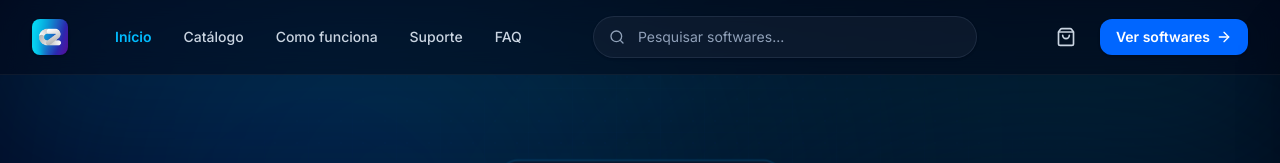
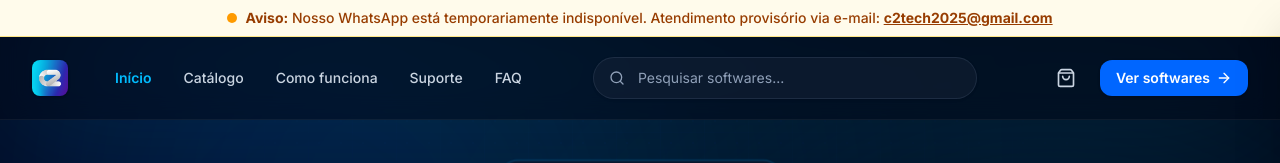
Before and after one commit to PoterH/C2Shop, a React (Vite) app: page / in a window 1280 px wide. Shown: the top 163 px of the page. Built offline with nearby package versions, Linux system fonts and the light colour scheme; grey boxes are pictures that could not be loaded.

Commit message:
Add files via upload

```diff
--- a/src/components/Header.tsx
+++ b/src/components/Header.tsx
@@ -65,15 +65,24 @@ export const Header: React.FC = () => {
 
   return (
     <header
-      className={`fixed top-0 left-0 right-0 z-40 transition-all duration-300 ${
+      className={`fixed top-0 left-0 right-0 z-40 transition-all duration-300 flex flex-col ${
         isScrolled
-          ? 'bg-white/95 backdrop-blur-md shadow-md py-3 border-b border-slate-100'
+          ? 'bg-white/95 backdrop-blur-md shadow-md border-b border-slate-100'
           : isHeaderDark
-            ? 'bg-[#020617]/50 backdrop-blur-md py-4 border-b border-white/5'
-            : 'bg-white py-4 sm:py-5 border-b border-slate-100'
+            ? 'bg-[#020617]/50 backdrop-blur-md border-b border-white/5'
+            : 'bg-white border-b border-slate-100'
       }`}
     >
-      <div className="max-w-7xl mx-auto px-4 sm:px-6 lg:px-8">
+      <div className="bg-amber-50 border-b border-amber-200 text-amber-800 text-[11px] sm:text-sm font-medium py-2 px-4 text-center w-full flex items-center justify-center gap-2">
+        <span className="relative flex h-2.5 w-2.5 shrink-0">
+          <span className="animate-ping absolute inline-flex h-full w-full rounded-full bg-amber-400 opacity-75"></span>
+          <span className="relative inline-flex rounded-full h-2.5 w-2.5 bg-amber-500"></span>
+        </span>
+        <span>
+          <strong>Aviso:</strong> Nosso WhatsApp está temporariamente indisponível. Atendimento provisório via e-mail: <a href="mailto:c2tech2025@gmail.com" className="font-bold underline hover:text-amber-900 transition-colors">c2tech2025@gmail.com</a>
+        </span>
+      </div>
+      <div className={`max-w-7xl mx-auto px-4 sm:px-6 lg:px-8 w-full transition-all duration-300 ${isScrolled ? 'py-3' : 'py-4 sm:py-5'}`}>
 
         {isMobileSearchActive ? (
           /* Active Mobile Search Bar State */
--- a/src/components/WhatsAppButton.tsx
+++ b/src/components/WhatsAppButton.tsx
@@ -10,7 +10,8 @@ export const WhatsAppButton: React.FC<WhatsAppButtonProps> = ({
   message = 'Olá, tenho interesse em um software da C2Tech e gostaria de tirar uma dúvida.'
 }) => {
   const encodedMessage = encodeURIComponent(message);
-  const whatsappUrl = `https://wa.me/${phoneNumber}?text=${encodedMessage}`;
+  // TEMPORARY: Redirecionando para email devido à instabilidade do WhatsApp
+  const whatsappUrl = `mailto:c2tech2025@gmail.com?subject=Contato C2Tech&body=${encodedMessage}`;
 
   return (
     <a
--- a/src/data/reviews.ts
+++ b/src/data/reviews.ts
@@ -1120,4 +1120,65 @@ export const reviewsData: Record<string, Review[]> = {
       comment: "Recomendo a todos, entrega super rápida e o Acrobat tá funcionando perfeitamente."
     }
   ]
+,
+  filmora_15: [
+    {
+      author: "Carlos Eduardo",
+      rating: 5,
+      date: "3 dias atrás",
+      comment: "Excelente programa para edição, uso no meu canal do YouTube e os novos recursos de IA economizam muito tempo. Recomendo demais!"
+    },
+    {
+      author: "Fernanda Lima",
+      rating: 5,
+      date: "10 dias atrás",
+      comment: "A instalação foi super fácil. Recebi o link logo após o pagamento via Pix. Tudo funcionando perfeitamente."
+    },
+    {
+      author: "Roberto Santos",
+      rating: 4,
+      date: "15 dias atrás",
+      comment: "Software muito bom e leve. Chegou tudo certinho no email."
+    }
+  ],
+  geo5_2024_win: [
+    {
+      author: "Eng. Marcelo",
+      rating: 5,
+      date: "5 dias atrás",
+      comment: "Todos os módulos liberados conforme anunciado. Já estou usando nos projetos de contenção do escritório. Sensacional."
+    },
+    {
+      author: "Ricardo Silva",
+      rating: 5,
+      date: "12 dias atrás",
+      comment: "O suporte remoto deles é nota 10. Tive uma dúvida na instalação e resolveram em 5 minutos."
+    }
+  ],
+  fl_studio_2025: [
+    {
+      author: "DJ Marcos",
+      rating: 5,
+      date: "2 dias atrás",
+      comment: "Versão completassa, veio com todos os plugins que eu precisava. Beatmaking subiu de nível."
+    },
+    {
+      author: "Lucas Beats",
+      rating: 5,
+      date: "1 semana atrás",
+      comment: "Muito bom, link direto do Drive sem enrolação."
+    },
+    {
+      author: "Ana Prod",
+      rating: 5,
+      date: "20 dias atrás",
+      comment: "Melhor investimento, funcionando 100%. Recomendo."
+    },
+    {
+      author: "Pedro Henrique",
+      rating: 4,
+      date: "25 dias atrás",
+      comment: "Instalação tranquila. Obrigado C2Tech."
+    }
+  ]
 };
```
